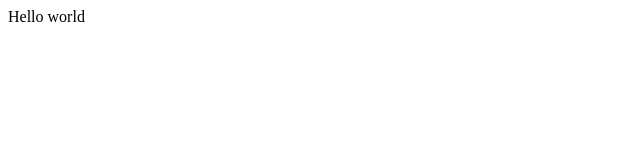
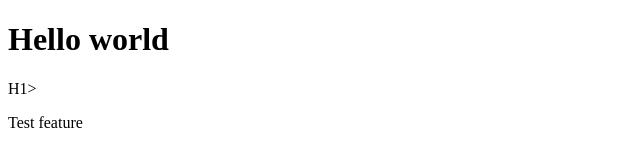
Before and after one commit to Caesar-PoM/cs50w, a plain HTML site: page lecture1/index.html in a window 1280 px wide. Shown: the whole page, without its empty margins (0-640 px from the left). Drawn offline with Linux system fonts and the light colour scheme.

Commit message:
Add a paragraph

```diff
--- a/lecture1/index.html
+++ b/lecture1/index.html
@@ -4,6 +4,7 @@
 	<title>Lecture 1</title>
 </head>
 <body>
-	Hello world
+	<H1>Hello world</H1>H1>
+	<p>Test feature</p>
 </body>
 </html>
```
